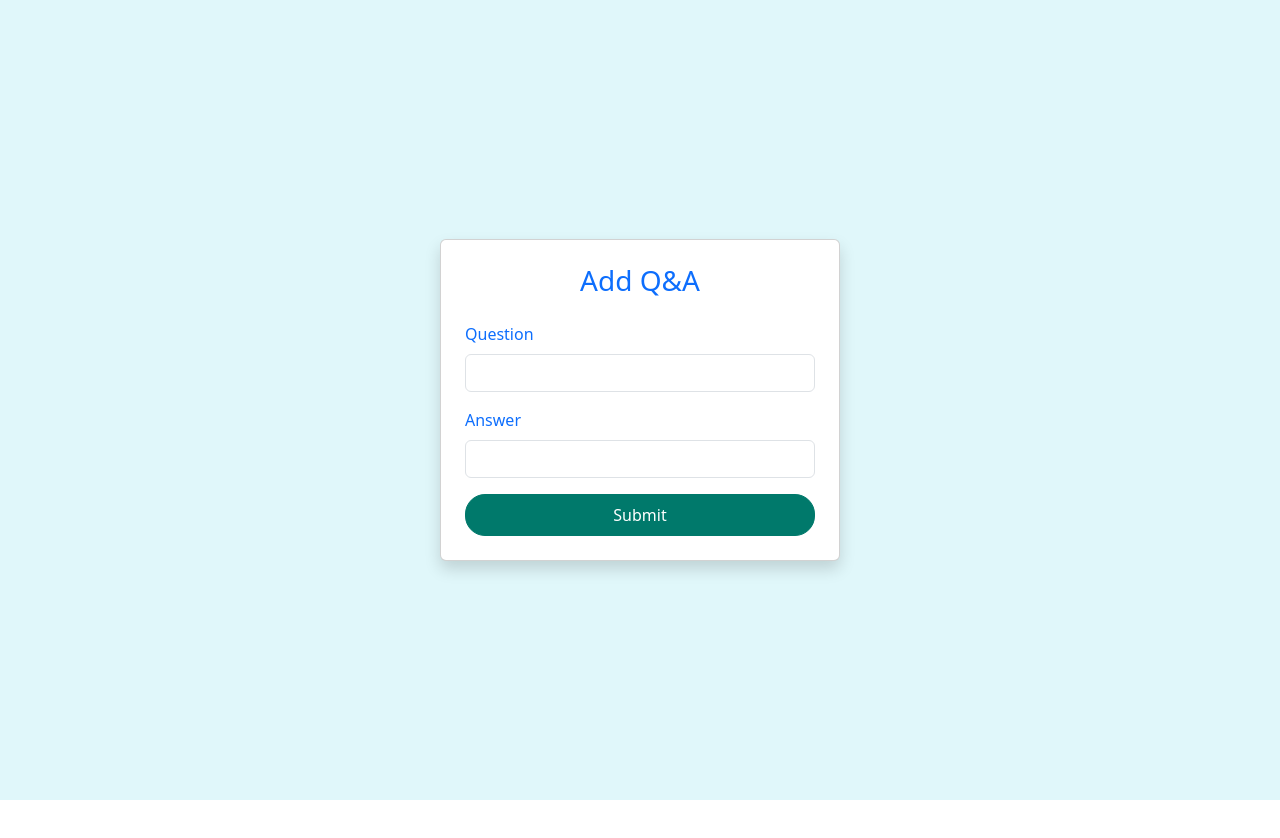
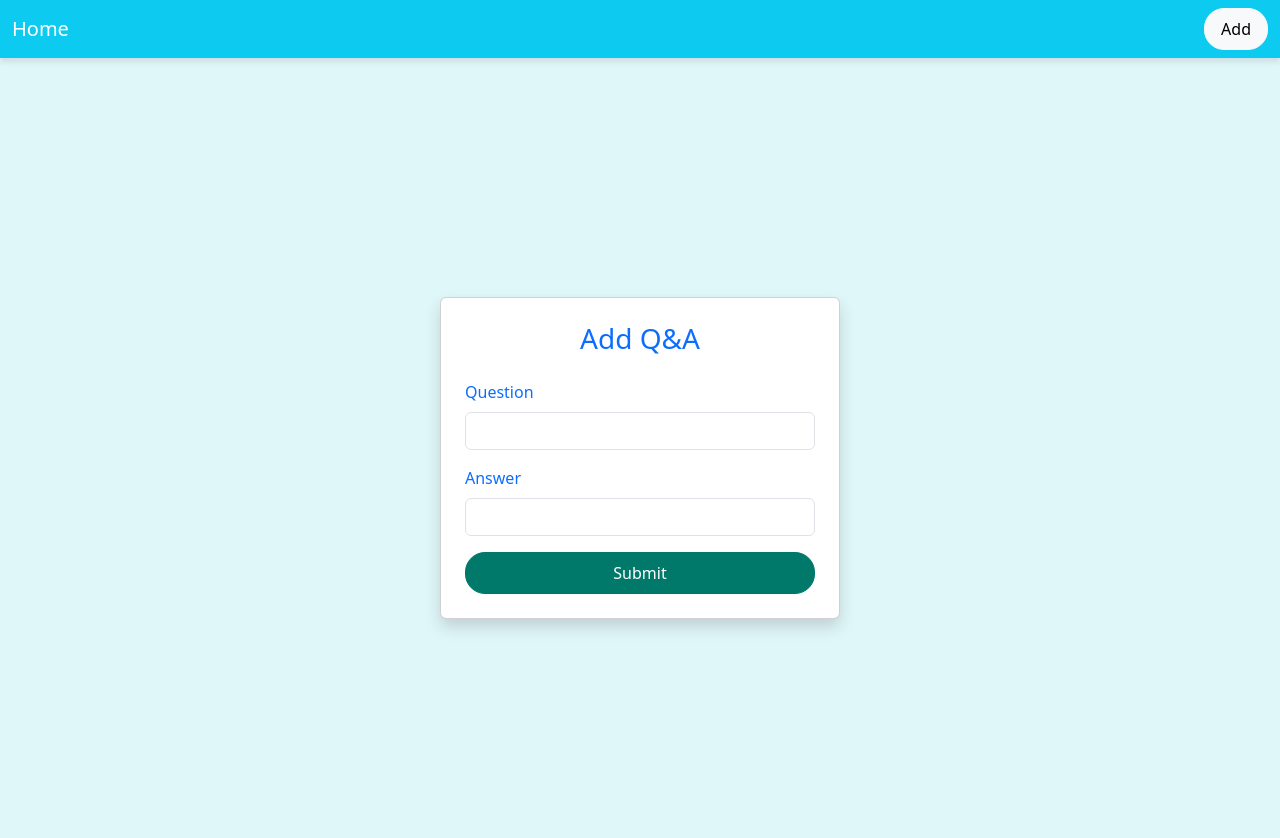
Before and after one commit to NobelTheCoder/flashcard, a React (Vite) app in the folder web/: page /push in a window 1280 px wide. Shown: the top 838 px of the page. Before the commit the page ends 800 px from the top, so only its background shows below. Built offline with nearby package versions, Linux system fonts and the light colour scheme.

Commit message:
Maked for both push and main working navigation

```diff
--- a/web/src/App.jsx
+++ b/web/src/App.jsx
@@ -1,6 +1,7 @@
 import React, { useState } from "react";
 import axios from "axios";
 import "bootstrap/dist/css/bootstrap.min.css";
+import { Link } from "react-router-dom";
 
 function App() {
     const [formData, setFormData] = useState({ question: "", answer: "" });
@@ -26,6 +27,17 @@ function App() {
     };
 
     return (
+        <div>
+            {/* Navbar */}
+            <nav className="navbar navbar-expand-lg navbar-light bg-info">
+    <div className="container-fluid">
+        <Link className="navbar-brand text-white" to="/">Home</Link>
+        <button className="btn btn-light ms-auto" style={{ borderRadius: "20px" }} onClick={() => window.location.href = "/push"}>Add</button>
+    </div>
+</nav>
+
+
+            {/* Main Content */}
             <div
                 className="d-flex justify-content-center align-items-center vh-100"
                 style={{ backgroundColor: "#e0f7fa" }}
@@ -73,6 +85,7 @@ function App() {
                     {error && <div className="alert alert-danger mt-3">{error}</div>}
                 </div>
             </div>
+        </div>
     );
 }
 
```
Also changed, not shown: 2 other files (tests, documents, lock files or other folders). Lines whose indentation alone changed are shown as unchanged.
